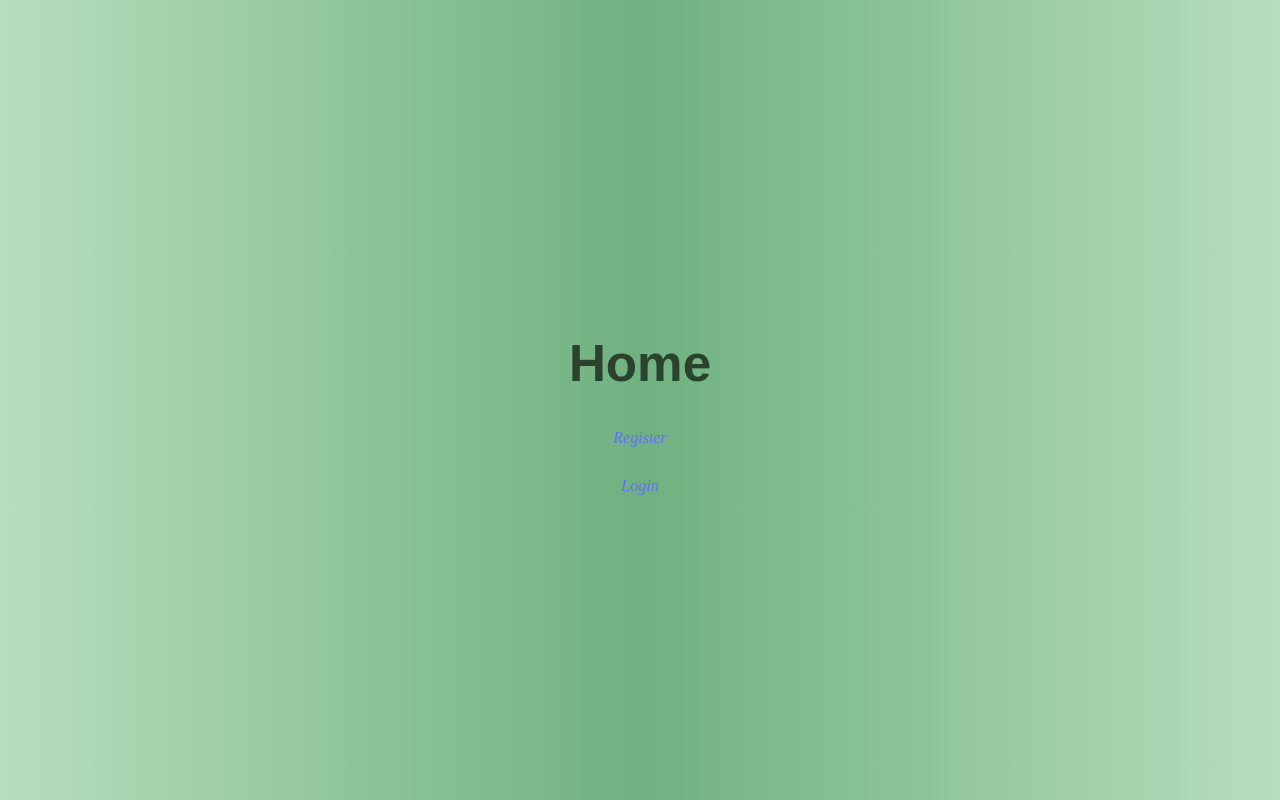
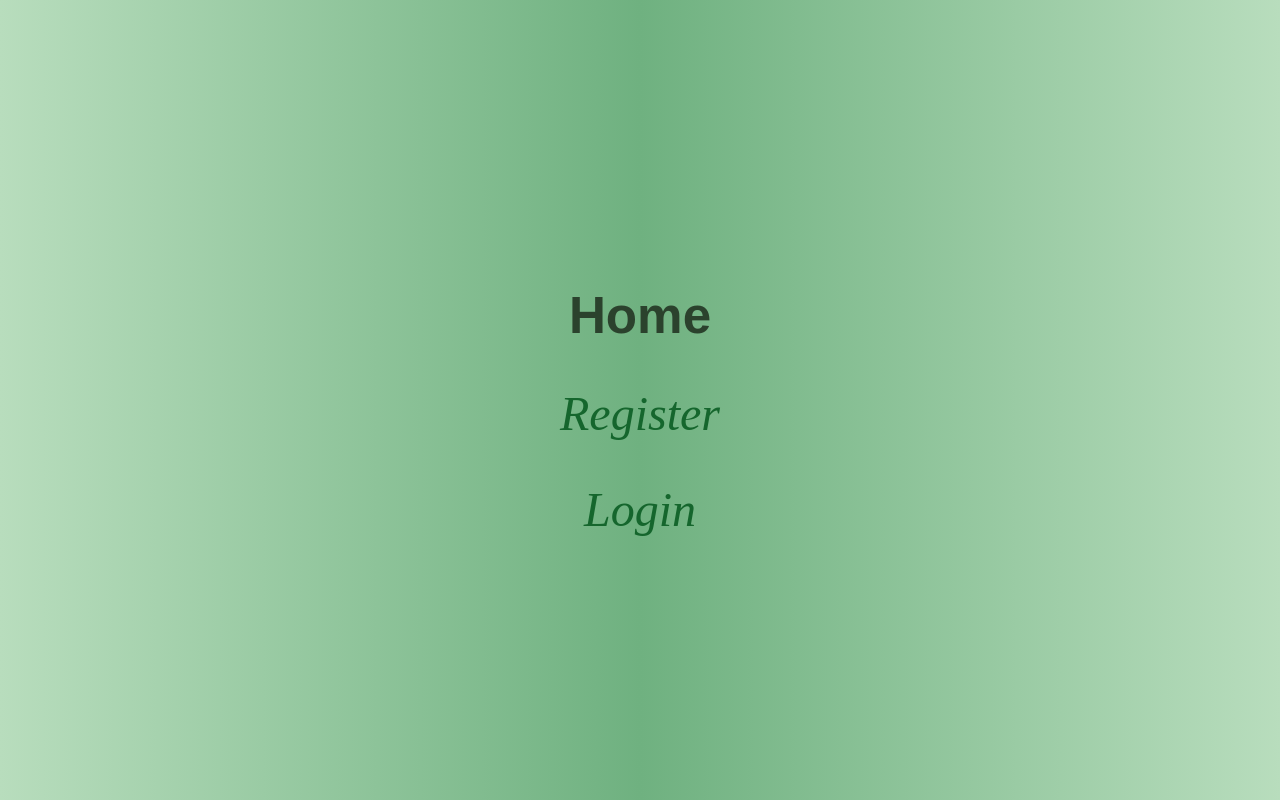
Before and after one commit to xFlameLiq/ReactGSTI, a React (Vite) app: page / in a window 1280 px wide. Built offline with nearby package versions, Linux system fonts and the light colour scheme.

Commit message:
Home css modified

```diff
--- a/src/index.css
+++ b/src/index.css
@@ -14,14 +14,6 @@
   -webkit-text-size-adjust: 100%;
 }
 
-a {
-  font-weight: 500;
-  color: #646cff;
-  text-decoration: inherit;
-}
-a:hover {
-  color: #535bf2;
-}
 
 body {
   margin: 0;
--- a/src/pages/Home.jsx
+++ b/src/pages/Home.jsx
@@ -1,12 +1,13 @@
 import { Link } from "react-router-dom";
+import '../styles/Home.css'
 
 const Home = () => {
   return (
     <div>
       <h1>Home</h1>
-      <Link to='/Register'>Register</Link>
+      <Link className="links" to='/Register'>Register</Link>
       <br />
-      <Link to='/Login'>Login</Link>
+      <Link className="links" to='/Login'>Login</Link>
     </div>
   );
 }
--- /dev/null
+++ b/src/styles/Home.css
@@ -0,0 +1,15 @@
+.links {
+        text-align: center;
+        width: 32rem;
+        display: block;
+        text-decoration: none;
+        color: rgb(21, 102, 45);
+        font-size: 3rem;
+        font-style:oblique;
+        font-family: 'sans-serif';
+        margin: 0px auto 0px;
+}
+
+.links:hover {
+    color: red;
+}
--- a/src/styles/Register.css
+++ b/src/styles/Register.css
@@ -72,17 +72,6 @@ body{
     flex-direction: column;
   }
 
-  a {
-  text-align: center;
-  width: 32rem;
-  display: block;
-  text-decoration: none;
-  color: rgb(21, 102, 45);
-  font-size:medium;
-  font-style:oblique;
-  font-family: 'sans-serif';
-  margin: 0px auto 0px;
-  }
 
   img {
     transform: translateX(55%) translateY(-135%);
```
